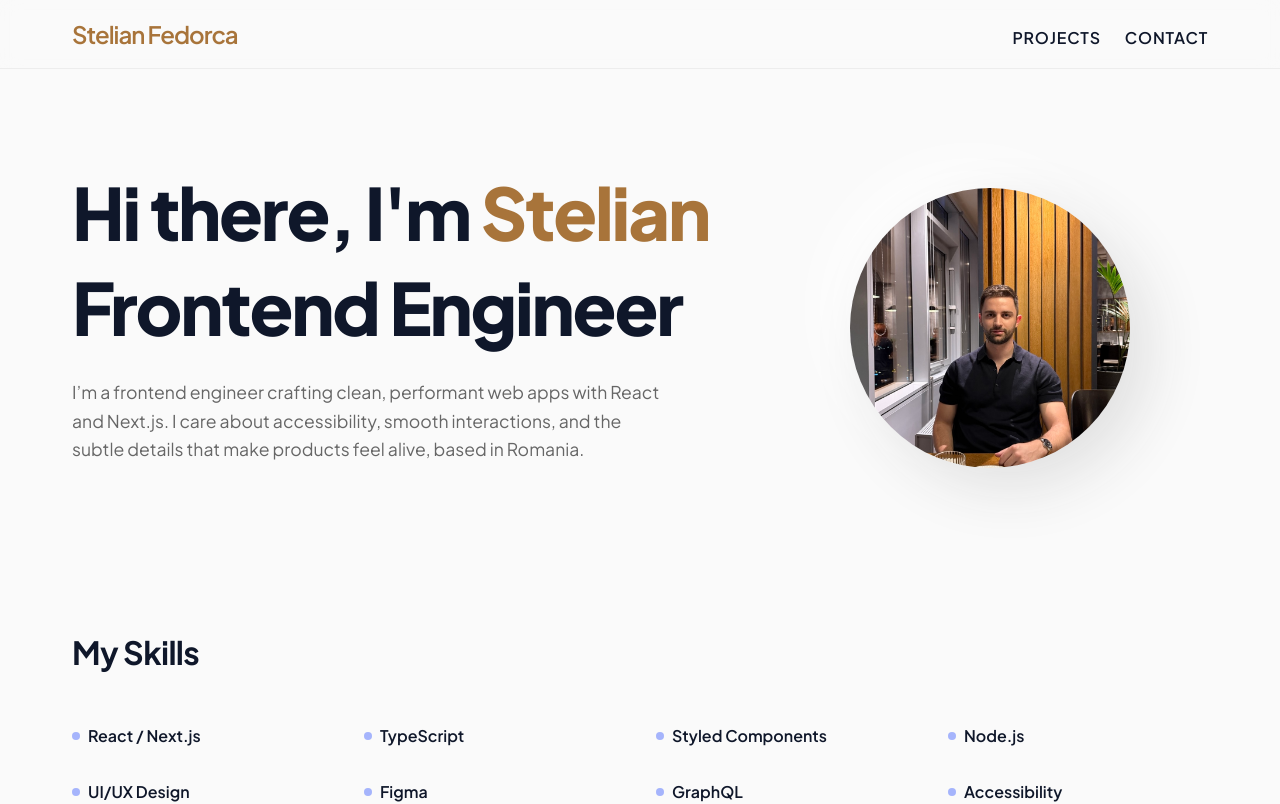
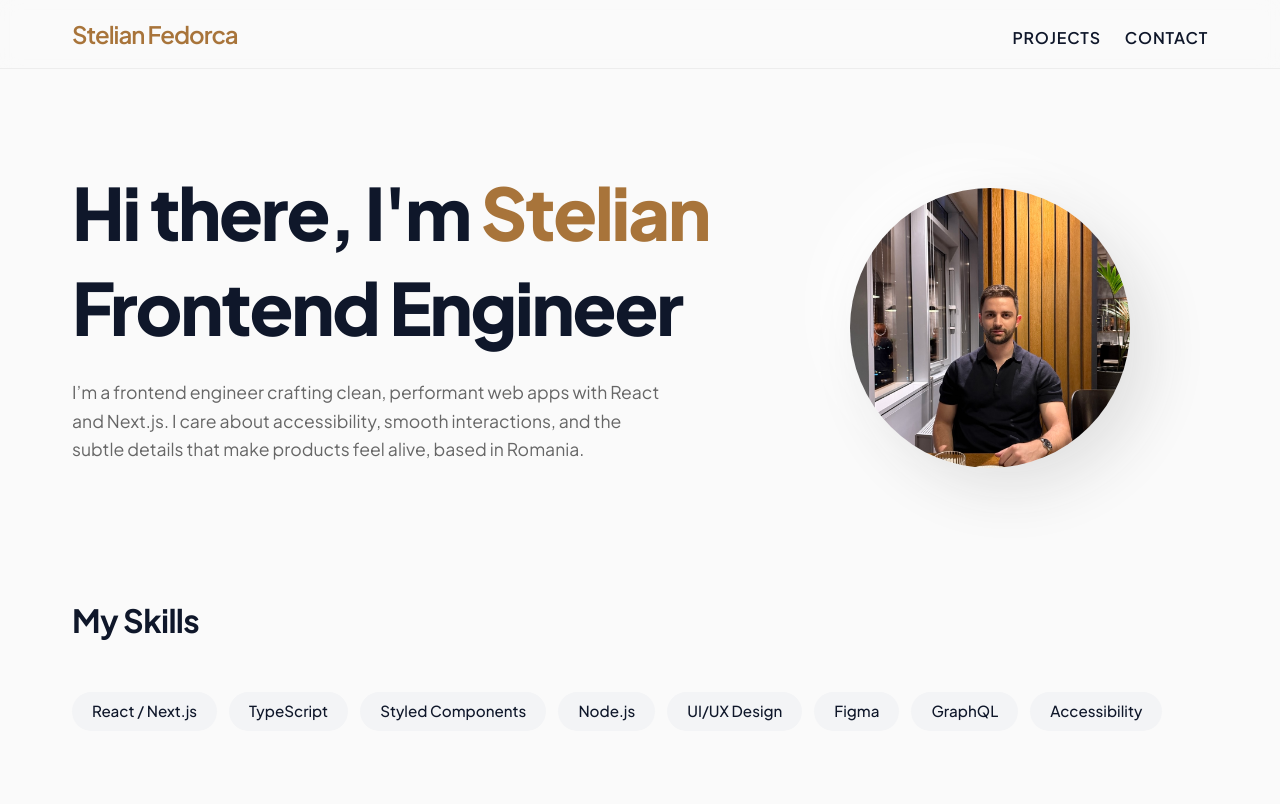
Before and after one commit to stelianfedorca/portofolio, a Next.js app: page / in a window 1280 px wide. Shown: the top 804 px of the page. Built offline with nearby package versions, Linux system fonts and the light colour scheme.

Commit message:
Implement new tag-like design for the items in the skills section

```diff
--- a/src/app/page.tsx
+++ b/src/app/page.tsx
@@ -132,6 +132,10 @@ const Section = styled.section`
   padding: 6rem 0;
 `;
 
+const SkillSection = styled.section`
+  padding: 4rem 0;
+`;
+
 const SectionTitle = styled.h3`
   font-size: 2rem;
   font-weight: 700;
@@ -140,30 +144,24 @@ const SectionTitle = styled.h3`
 `;
 
 const SkillsGrid = styled.div`
-  display: grid;
-  grid-template-columns: repeat(2, 1fr);
-  gap: 2rem;
-
-  @media (min-width: 640px) {
-    grid-template-columns: repeat(4, 1fr);
-  }
+  display: flex;
+  flex-wrap: wrap;
+  gap: 0.75rem;
 `;
 
 const SkillItem = styled.div`
-  font-size: 1rem;
-  font-weight: 600;
+  font-size: 0.95rem;
+  font-weight: 500;
   color: var(--text-primary);
-  display: flex;
-  align-items: center;
-  gap: 0.5rem;
+  background-color: var(--bg-secondary);
+  padding: 0.5rem 1.25rem;
+  border-radius: 9999px;
+  transition: transform 0.2s ease;
+  cursor: default;
 
-  &::before {
-    content: "";
-    display: block;
-    width: 8px;
-    height: 8px;
-    background-color: #a5b4fc;
-    border-radius: 50%;
+  &:hover {
+    background-color: var(--bg-tertiary);
+    transform: translateY(-2px);
   }
 `;
 
@@ -343,14 +341,14 @@ export default function Home() {
           </HeroContent>
         </Header>
 
-        <Section>
+        <SkillSection>
           <SectionTitle>{homeContent.skills.title}</SectionTitle>
           <SkillsGrid>
             {homeContent.skills.items.map((skill) => (
               <SkillItem key={skill}>{skill}</SkillItem>
             ))}
           </SkillsGrid>
-        </Section>
+        </SkillSection>
 
         <Section id="projects">
           <SectionTitle>{homeContent.projects.title}</SectionTitle>
```
